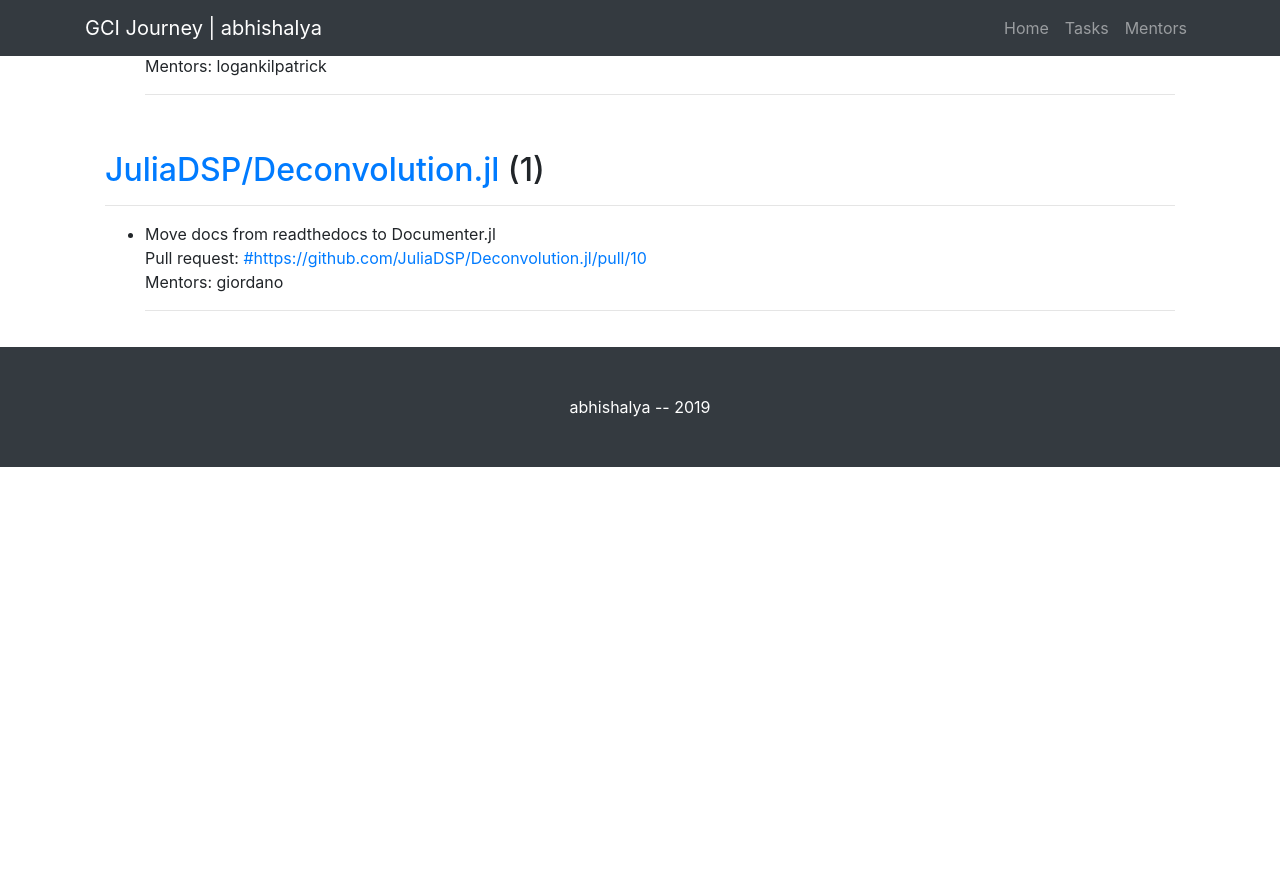
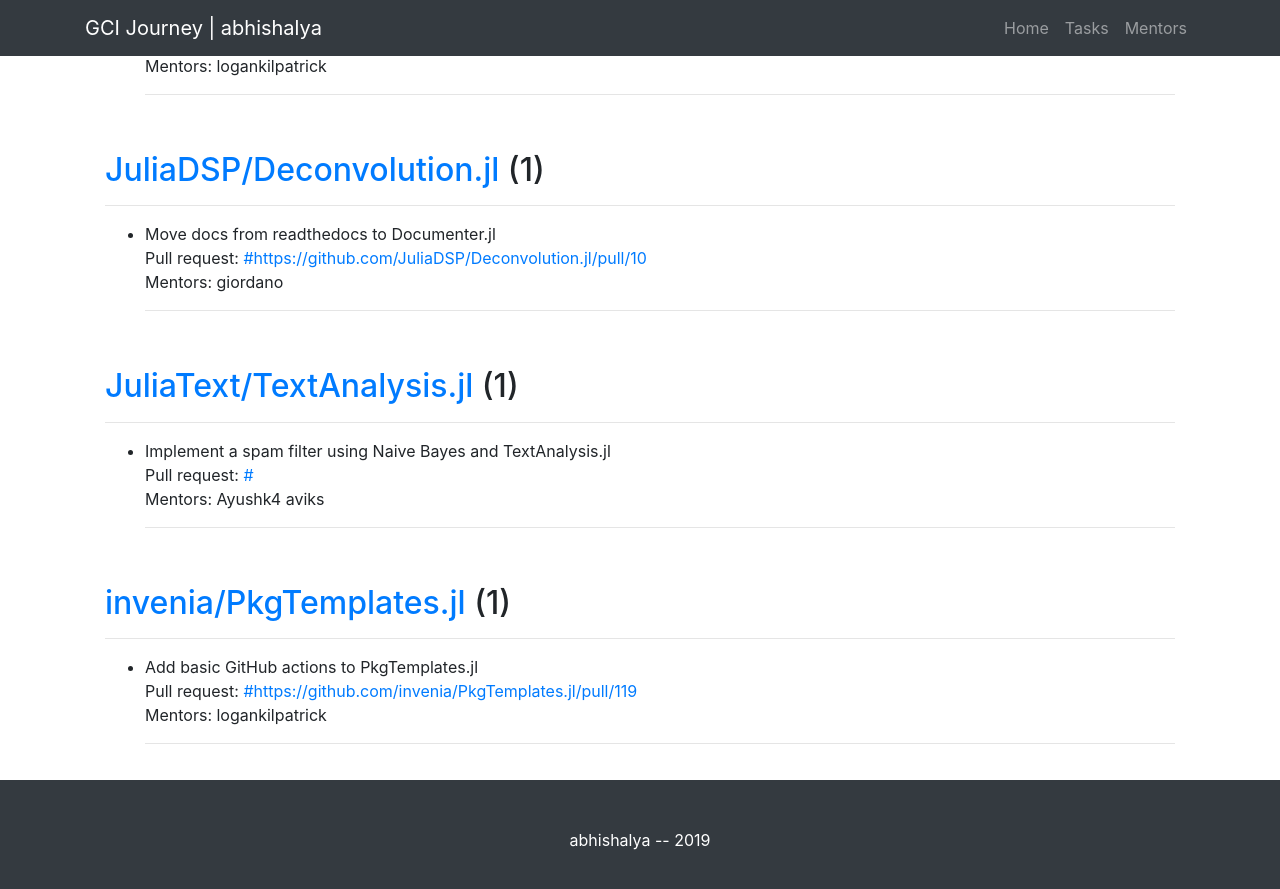
Before and after one commit to abhishalya/gci-blog-2019, a Jekyll site: the page built from pages/tasks.md, in a window 1280 px wide and 900 px high, scrolled down 614 px. Shown: the top 889 px of the window. Built offline with Jekyll 4.4.1, drawn with Linux system fonts in a browser that asks for light colours; before the commit the page ends 1081 px from its top, so only the background shows below that.

```diff
--- a/_data/repositories.yml
+++ b/_data/repositories.yml
@@ -30,3 +30,26 @@
       mentors:
         - giordano
       organization: Julia
+
+- 4:
+  name: JuliaText/TextAnalysis.jl
+  link: https://github.com/JuliaText/TextAnalysis.jl
+  tasks:
+    - name: Implement a spam filter using Naive Bayes and TextAnalysis.jl
+      id: 5991685926944768
+      pr: # Link will be added after the contest
+      mentors:
+        - Ayushk4
+        - aviks
+      organization: Julia
+
+- 5:
+  name: invenia/PkgTemplates.jl
+  link: https://github.com/invenia/PkgTemplates.jl
+  tasks:
+    - name: Add basic GitHub actions to PkgTemplates.jl
+      id: 5991685926944768
+      pr: https://github.com/invenia/PkgTemplates.jl/pull/119
+      mentors:
+        - logankilpatrick
+      organization: Julia
```
